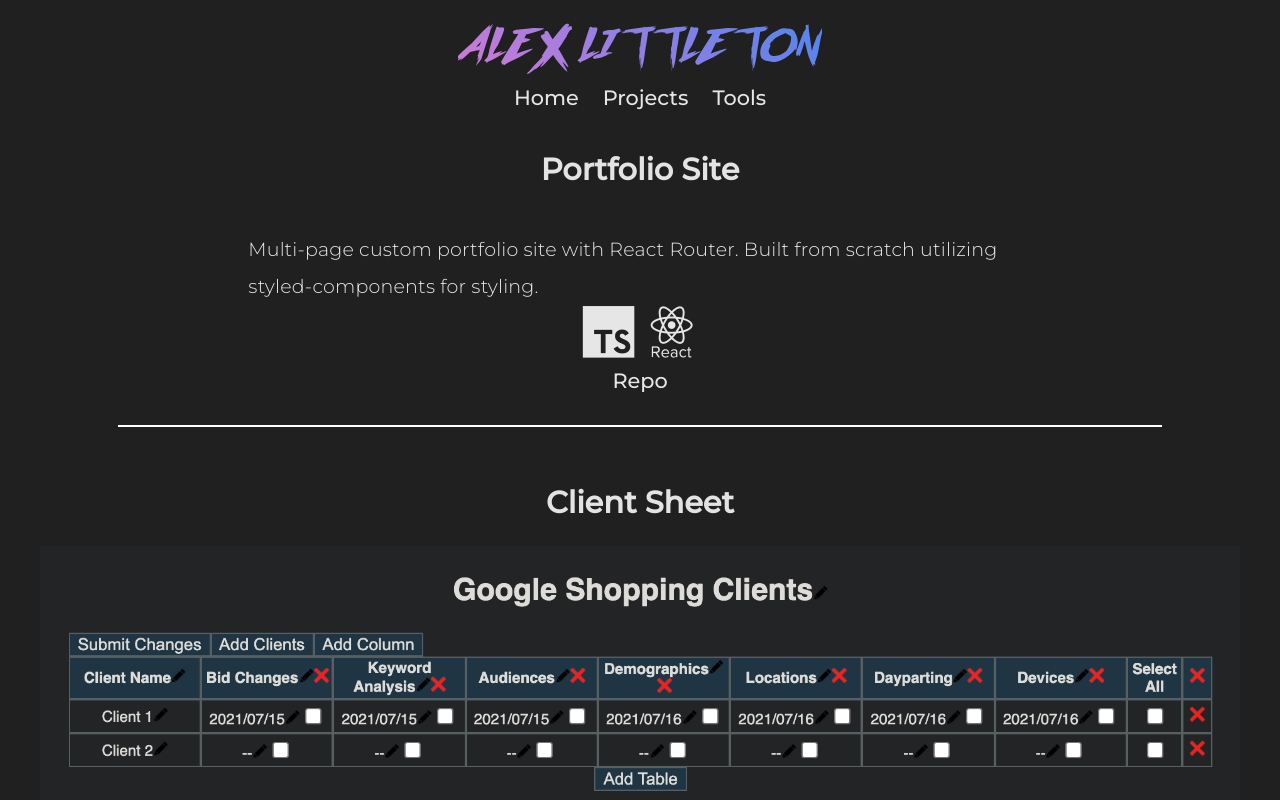
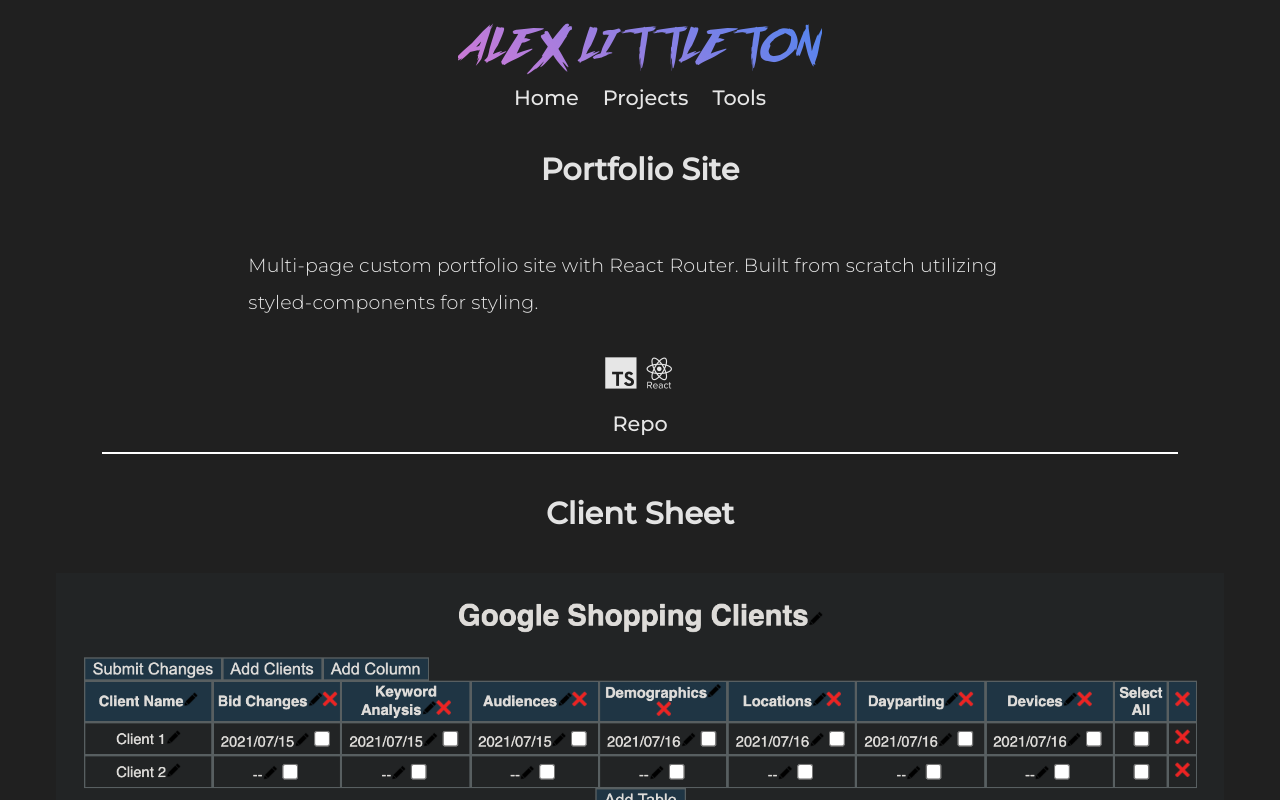
Before and after one commit to alexander-littleton/site, a React (Vite) app: page /projects in a window 1280 px wide. Built offline with nearby package versions, Linux system fonts and the light colour scheme.

Commit message:
tackle some insane css code smells inside of the project component 👃

```diff
--- a/src/pages/projects/Project.tsx
+++ b/src/pages/projects/Project.tsx
@@ -6,10 +6,9 @@ const ProjectWrapper = styled.div`
   margin: auto;
   display: flex;
   flex-direction: column;
-  margin-top: 1em;
-  margin-bottom: 1em;
-  position: relative;
   border-bottom: 2px solid white;
+  gap: 1em;
+  padding: 1em;
 `;
 
 const ProjectTitle = styled.h2`
@@ -26,21 +25,16 @@ const ProjectDescription = styled.p`
   font-size: calc((0.4em + 0.3vmin) + (0.4em + 0.3vmax));
 `;
 
-const BottomSpacer = styled.div`
-  height: calc((2.5em + 1vmin) + (2.5em + 1vmax));
+const DeviconContainer = styled.div`
+  display: "flex";
+  gap: 1em;
+  font-size: 2em;
 `;
 
-const BottomContainer = styled.div`
-  position: absolute;
-  bottom: 2em;
-  text-align: center;
+const LinkContainer = styled.span`
+  display: flex;
+  gap: 1.5em;
 `;
-
-const DeviconContainer = styled.div`
-  font-size: calc((1em + 1vmin) + (1em + 1vmax));
-`;
-
-const LinkContainer = styled.span``;
 
 const GithubLink = styled.a`
   border: none;
@@ -53,9 +47,6 @@ const GithubLink = styled.a`
   font-family: "Montserrat", sans-serif;
   font-weight: 500;
   font-size: 1.3em;
-  margin-left: 0.3em;
-  margin-right: 0.3em;
-  padding: 0px 0.3em 0px 0.3em;
   transition: background-position-x 1.3s;
   user-select: none;
   cursor: pointer;
@@ -75,9 +66,6 @@ const LiveDemoLink = styled.a`
   font-family: "Montserrat", sans-serif;
   font-weight: 500;
   font-size: 1.3em;
-  margin-left: 0.3em;
-  margin-right: 0.3em;
-  padding: 0px 0.3em 0px 0.3em;
   transition: background-position-x 1.3s;
   user-select: none;
   cursor: pointer;
@@ -106,8 +94,6 @@ export default function Project({
       <ProjectTitle>{title}</ProjectTitle>
       {imageSource && <ProjectThumbnail src={imageSource} />}
       <ProjectDescription>{description}</ProjectDescription>
-      <BottomSpacer />
-      <BottomContainer>
       <DeviconContainer>
         {stack.map((item) => (
           <Devicon type={item} key={title + item} />
@@ -123,7 +109,6 @@ export default function Project({
           </LiveDemoLink>
         ) : null}
       </LinkContainer>
-      </BottomContainer>
     </ProjectWrapper>
   );
 }
```
Lines whose indentation alone changed are shown as unchanged.
